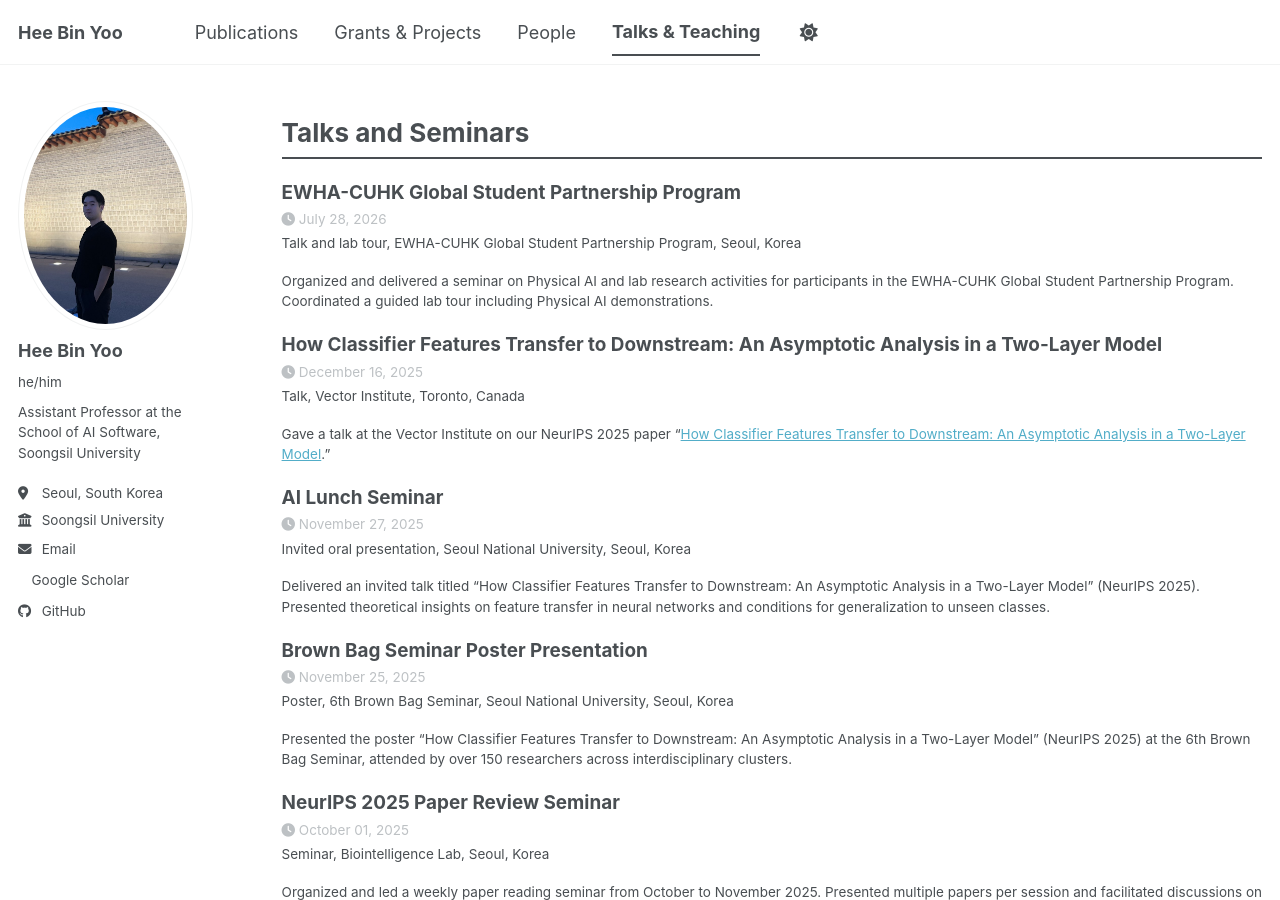
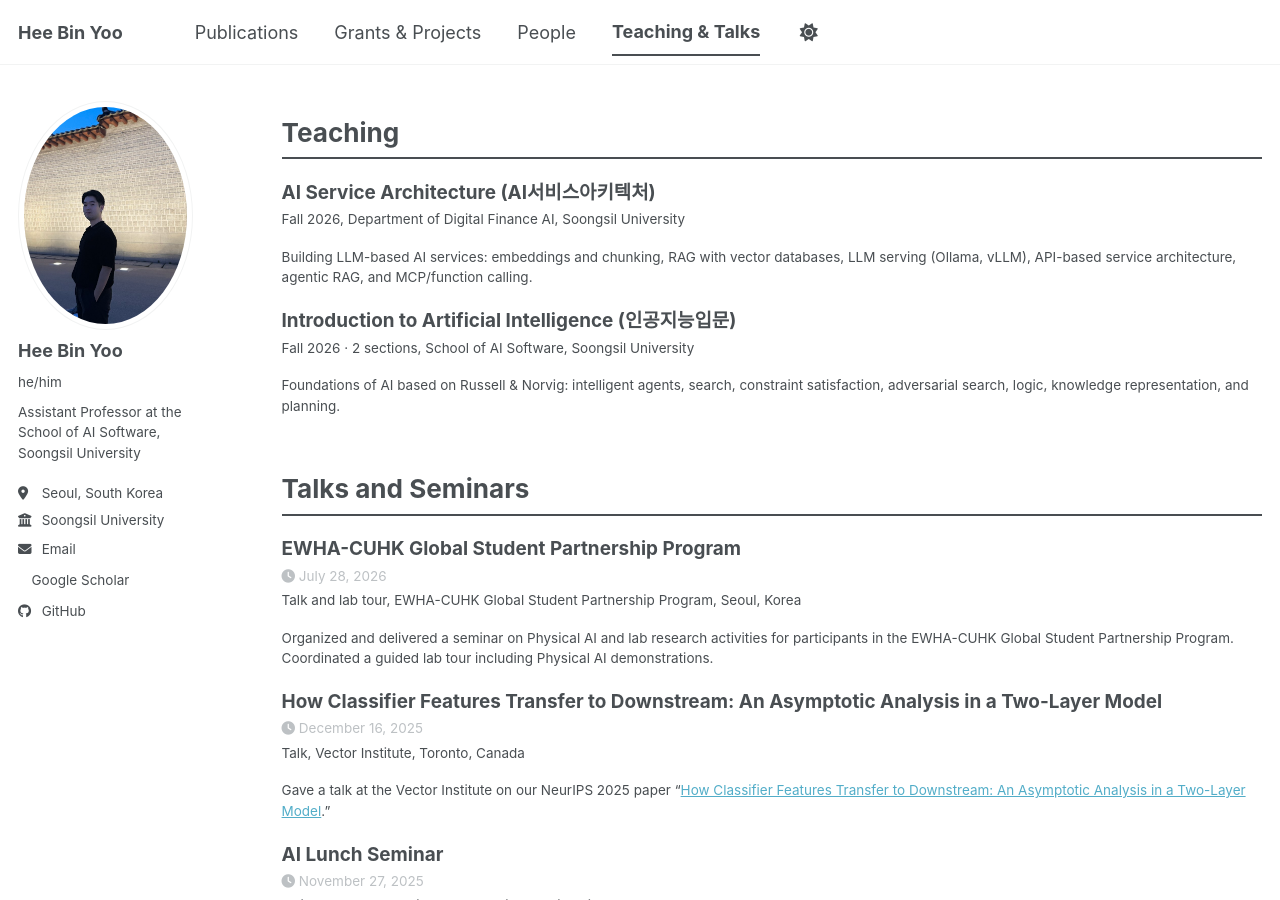
Before and after one commit to heebinYoo/heebinYoo.github.io, a Jekyll site: the page built from _pages/teaching.html, in a window 1280 px wide and 900 px high. Built offline with Jekyll 4.4.1, drawn with Linux system fonts in a browser that asks for light colours; a style sheet for code colours, icons or effects is not loaded; some of the changed text lies outside the part shown.

Commit message:
Add Fall 2026 courses; rename tab to Teaching & Talks
- New Teaching section (data in _data/courses.yml) at the top of the
  page: AI Service Architecture and Introduction to Artificial
  Intelligence (2 sections), Fall 2026
- Split former Teaching & Advising into Teaching and Advising
- Rename the tab to Teaching & Talks and move the page to /teaching/
  (/talks/ redirects)

Co-Authored-By: Claude Opus 5.5 <noreply@anthropic.com>
Claude-Session: https://claude.ai/code/session_01Hn8GDUXWurAUf8uQmiqsvZ

```diff
--- /dev/null
+++ b/_data/courses.yml
@@ -0,0 +1,9 @@
+# Courses shown in the Teaching section of the Teaching & Talks page (newest first).
+- title: "AI Service Architecture (AI서비스아키텍처)"
+  term: "Fall 2026"
+  institution: "Department of Digital Finance AI, Soongsil University"
+  description: "Building LLM-based AI services: embeddings and chunking, RAG with vector databases, LLM serving (Ollama, vLLM), API-based service architecture, agentic RAG, and MCP/function calling."
+- title: "Introduction to Artificial Intelligence (인공지능입문)"
+  term: "Fall 2026 · 2 sections"
+  institution: "School of AI Software, Soongsil University"
+  description: "Foundations of AI based on Russell & Norvig: intelligent agents, search, constraint satisfaction, adversarial search, logic, knowledge representation, and planning."
--- a/_data/navigation.yml
+++ b/_data/navigation.yml
@@ -17,5 +17,5 @@ main:
   - title: "People"
     url: /people/
 
-  - title: "Talks & Teaching"
-    url: /talks/
+  - title: "Teaching & Talks"
+    url: /teaching/
--- a/_pages/talks.html
+++ b/_pages/teaching.html
@@ -1,10 +1,10 @@
 ---
 layout: archive
-title: "Talks & Teaching"
-permalink: /talks/
+title: "Teaching & Talks"
+permalink: /teaching/
 author_profile: true
 redirect_from:
-  - /teaching/
+  - /talks/
 ---
 
 <style>
@@ -14,6 +14,19 @@ redirect_from:
   .tt-list .archive__item-title { font-size: 1.05em; margin-top: 1.2em; }
 </style>
 
+<h2 class="tt-section">Teaching</h2>
+<div class="tt-list">
+{% for c in site.data.courses %}
+<div class="list__item">
+  <article class="archive__item">
+    <h2 class="archive__item-title">{{ c.title }}</h2>
+    <p class="archive__item-excerpt">{{ c.term }}, {{ c.institution }}</p>
+    <p class="archive__item-excerpt">{{ c.description }}</p>
+  </article>
+</div>
+{% endfor %}
+</div>
+
 <h2 class="tt-section">Talks and Seminars</h2>
 <div class="tt-list">
 {% for post in site.talks reversed %}
@@ -21,7 +34,7 @@ redirect_from:
 {% endfor %}
 </div>
 
-<h2 class="tt-section">Teaching and Advising</h2>
+<h2 class="tt-section">Advising</h2>
 <div class="tt-list">
 {% for post in site.teaching reversed %}
   {% include archive-single.html %}
```
